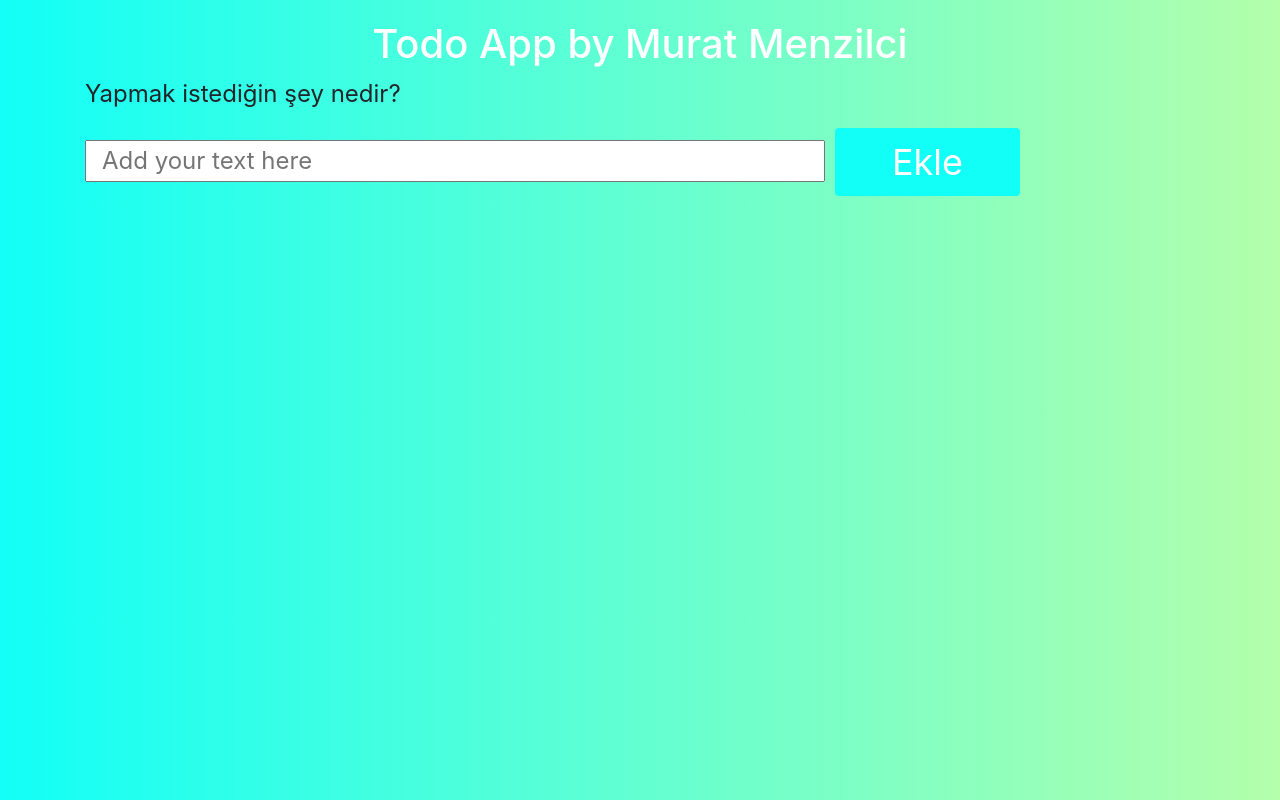
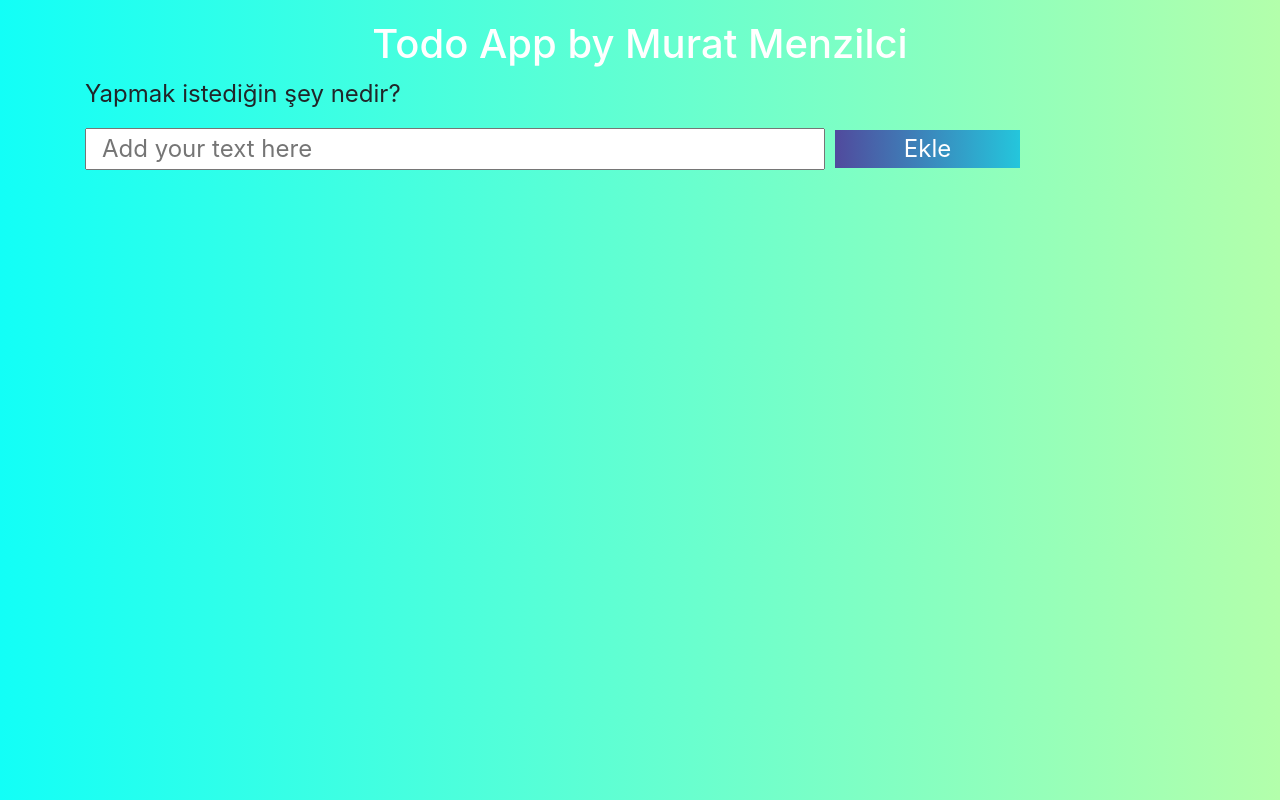
Before and after one commit to Murat0901/todo, a React (Create React App) app: page / in a window 1280 px wide. Built offline with nearby package versions, Linux system fonts and the light colour scheme.

Commit message:
Form kontrolü if bloğu eklendi

```diff
--- a/src/App.css
+++ b/src/App.css
@@ -19,9 +19,17 @@ li{
     margin-top: 10px;
 }
 
-.btn{
-    font-size: 1.5em;
+.mybtn{
+    border: 0ch;
     margin-left: 10px;
     color:#fff;
-    background-color: #12FFF7;
+    background: #24C6DC;  /* fallback for old browsers */
+    background: -webkit-linear-gradient(to right, #514A9D, #24C6DC);  /* Chrome 10-25, Safari 5.1-6 */
+    background: linear-gradient(to right, #514A9D, #24C6DC); /* W3C, IE 10+/ Edge, Firefox 16+, Chrome 26+, Opera 12+, Safari 7+ */
 }
+
+.msg{
+    color: #fff;
+    background-color: red;
+    margin-bottom: 5px;
+}
--- a/src/App.js
+++ b/src/App.js
@@ -18,10 +18,17 @@ class App extends Component {
 
   onFormSubmitHandler = e => {
       e.preventDefault();
-      this.setState({
-        term:"",
-        items: [...this.state.items, this.state.term]
-      })
+      let items = this.state.term
+      const msg = document.querySelector('.msg');
+      if (items==="") {
+        msg.innerHTML = 'Please enter the field';
+      } else {
+        this.setState({
+          term:"",
+          items: [...this.state.items, this.state.term]
+        })
+      }
+
   }
 
   onDeleteHandler = index => {
@@ -38,6 +45,7 @@ class App extends Component {
         <form onSubmit={this.onFormSubmitHandler}>
         <h1>Todo App by Murat Menzilci</h1>
           <p>Yapmak istediğin şey nedir?</p>
+          <div className="msg"></div>
           <input
               className="col-md-8"
               onChange={this.onChangeHandler}
@@ -45,7 +53,7 @@ class App extends Component {
               type="text"
               placeholder="Add your text here"
             />
-          <button className="btn col-md-2" onClick={this.onFormSubmitHandler}>Ekle</button>
+          <button className="mybtn col-md-2" onClick={this.onFormSubmitHandler}>Ekle</button>
         </form>
 
         <List
```
